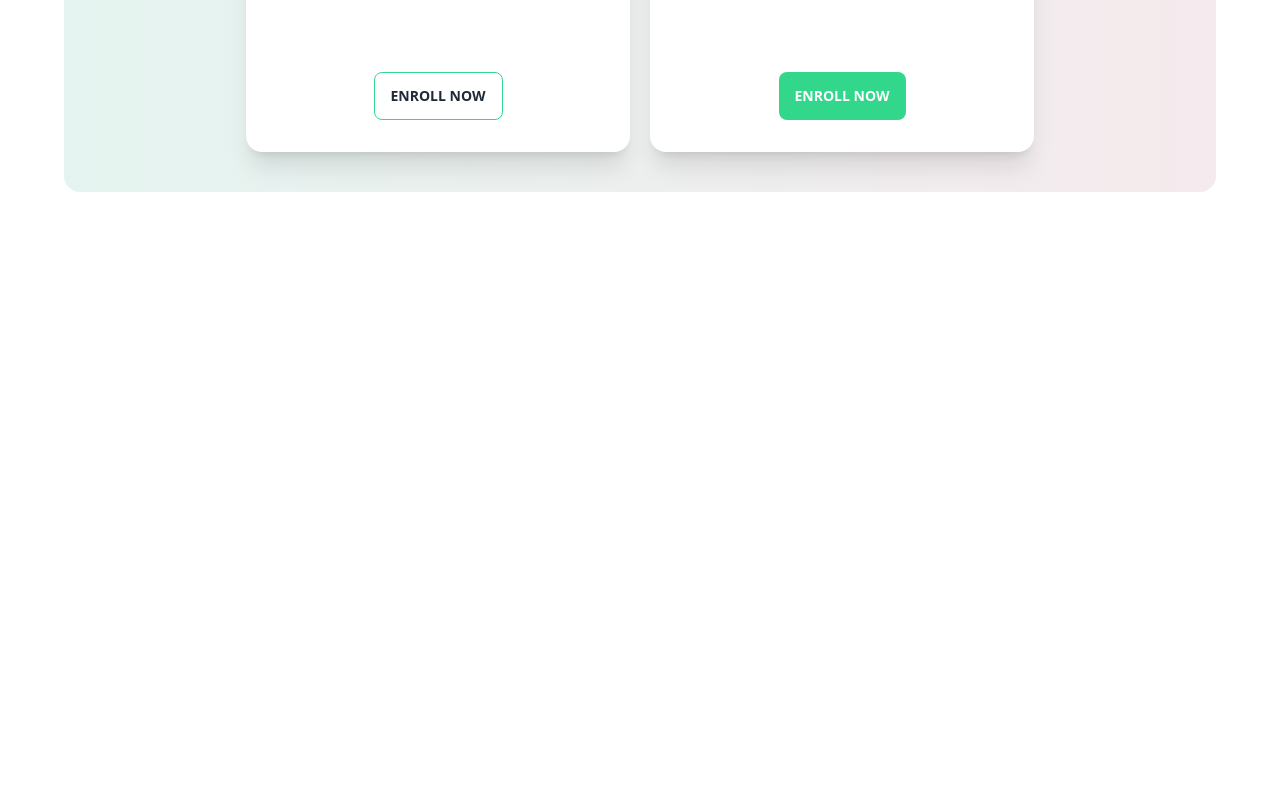
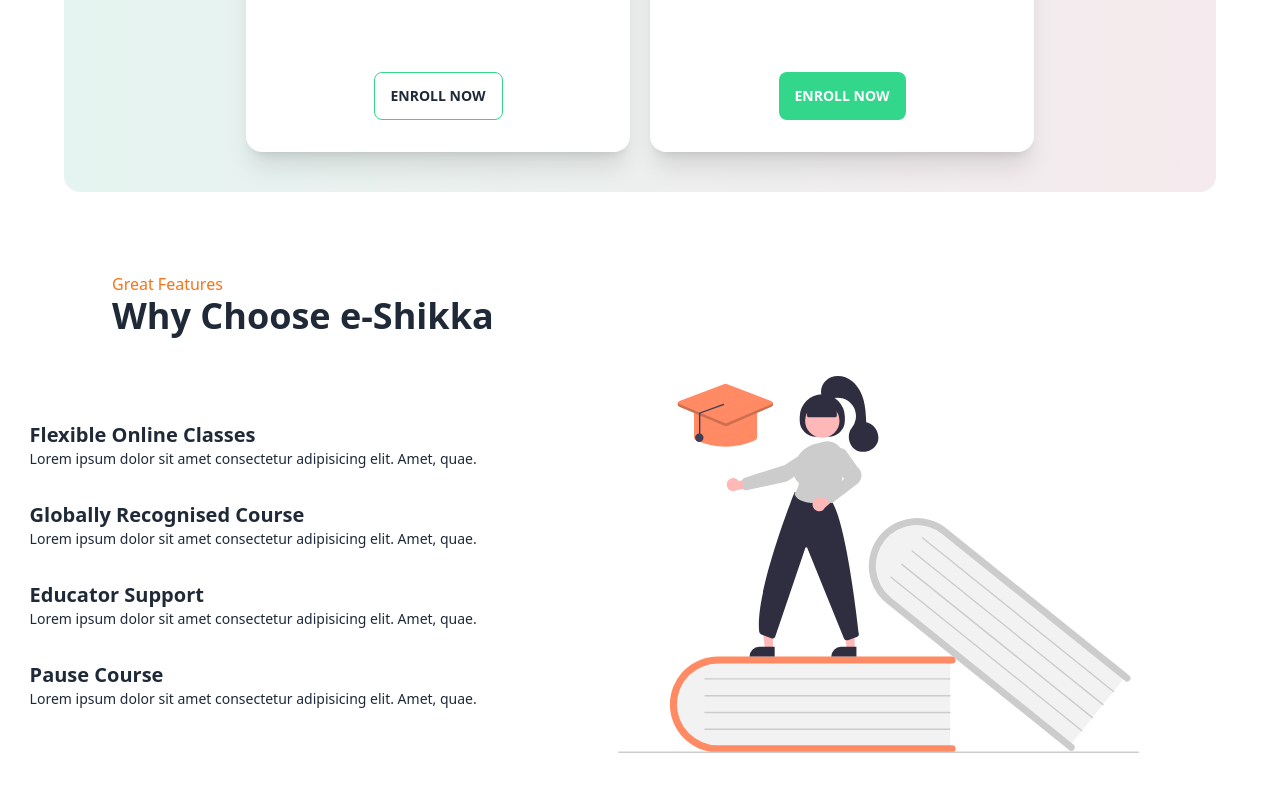
Before and after one commit to JubayerP/e-shikka, a React (Create React App) app: page / in a window 1280 px wide. Shown: the part 2883-3674 px from the top of the page. Before the commit the page ends 3075 px from the top, so only its background shows below. Built offline with nearby package versions, Linux system fonts and the light colour scheme.

Commit message:
features added

```diff
--- a/src/App.js
+++ b/src/App.js
@@ -5,6 +5,7 @@ import Header from './components/Header/Header';
 import Courses from './components/Courses/Courses';
 import Rules from './components/Rules/Rules';
 import Plans from './components/Plans/Plans';
+import Features from './components/Features/Features';
 
 function App() {
   return (
@@ -14,6 +15,7 @@ function App() {
       <Courses />
       <Rules />
       <Plans />
+      <Features />
     </div>
   );
 }
--- /dev/null
+++ b/src/components/Features/Features.js
@@ -0,0 +1,39 @@
+import React from 'react';
+import Reading from '../../assets/images/reading.svg'
+
+const Features = () => {
+    return (
+        <div className='my-20'>
+            <div className='lg:ml-28 ml-10 mb-10'>
+                <p className="text-orange-500 text-center lg:text-start">Great Features</p>
+                <h1 className="lg:text-4xl text-3xl font-bold lg:text-start text-center">Why Choose e-Shikka</h1>
+            </div>
+            <div className='flex items-center justify-evenly lg:flex-row flex-col'>
+                <div className='lg:ml-0 ml-8'>
+                    <div className='mb-8'>
+                        <h3 className="text-xl font-bold">Flexible Online Classes</h3>
+                        <p className='text-sm'>Lorem ipsum dolor sit amet consectetur adipisicing elit. Amet, quae.</p>
+                    </div>
+                    <div className='mb-8'>
+                        <h3 className="text-xl font-bold">Globally Recognised Course</h3>
+                        <p className='text-sm'>Lorem ipsum dolor sit amet consectetur adipisicing elit. Amet, quae.</p>
+                    </div>
+                    <div className='mb-8'>
+                        <h3 className="text-xl font-bold">Educator Support</h3>
+                        <p className='text-sm'>Lorem ipsum dolor sit amet consectetur adipisicing elit. Amet, quae.</p>
+                    </div>
+                    <div className='mb-0'>
+                        <h3 className="text-xl font-bold">Pause Course</h3>
+                        <p className='text-sm'>Lorem ipsum dolor sit amet consectetur adipisicing elit. Amet, quae.</p>
+                    </div>
+                </div>
+
+                <div className='lg:mt-0 mt-14'>
+                    <img className='lg:w-[70%] w-[80%] mx-auto' src={Reading} alt="" />
+                </div>
+            </div>
+        </div>
+    );
+};
+
+export default Features;
```
Also changed, not shown: src/assets/images/reading.svg (added).
